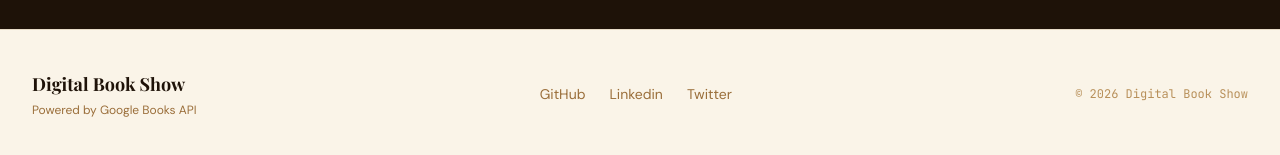
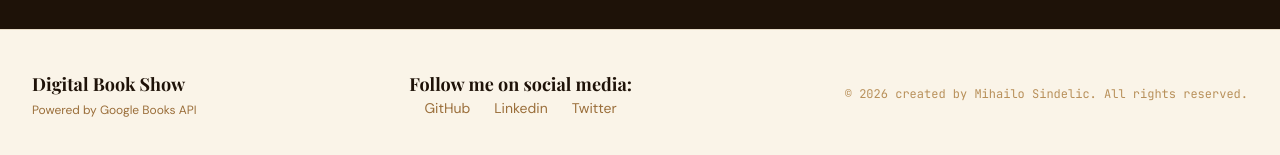
Before and after one commit to msindelic/digital_book_show, a React (Vite) app: page / in a window 1280 px wide. Shown: the part 948-1103 px from the top of the page. Built offline with nearby package versions, Linux system fonts and the light colour scheme; no server answers; a web font is replaced by a local one.

Commit message:
update footer component :white_check_mark:

```diff
--- a/src/components/Footer.tsx
+++ b/src/components/Footer.tsx
@@ -3,32 +3,42 @@ import { Link } from 'react-router-dom';
 
 export default function Footer() {
   return (
-    <footer className="border-t border-ink-100 bg-paper-100 mt-auto">
-      <div className="max-w-7xl mx-auto px-4 sm:px-6 lg:px-8 py-10">
-        <div className="flex flex-col md:flex-row items-center justify-between gap-6">
-          <div className="text-center md:text-left">
-            <p className="font-display font-bold text-ink-800 text-lg">Digital Book Show</p>
-            <p className="text-ink-400 text-xs mt-1 font-body">Powered by Google Books API</p>
+    <footer className='border-t border-ink-100 bg-paper-100 mt-auto'>
+      <div className='max-w-7xl mx-auto px-4 sm:px-6 lg:px-8 py-10'>
+        <div className='flex flex-col md:flex-row items-center justify-between gap-6'>
+          <div className='text-center md:text-left'>
+            <p className='font-display font-bold text-ink-800 text-lg'>
+              Digital Book Show
+            </p>
+            <p className='text-ink-400 text-xs mt-1 font-body'>
+              Powered by Google Books API
+            </p>
           </div>
-
-          <nav className="flex items-center gap-6">
+          <div className='flex flex-col items-center'>
+            <p className='font-display font-bold text-ink-800 text-lg flex'>
+              Follow me on social media:
+            </p>
+            <nav className='flex items-center gap-6'>
               {[
                 { to: 'https://github.com/msindelic', label: 'GitHub' },
-              { to: 'https://www.linkedin.com/in/msindelic84', label: 'Linkedin' },
+                {
+                  to: 'https://www.linkedin.com/in/msindelic84',
+                  label: 'Linkedin',
+                },
                 { to: 'https://x.com/mihailosindelic', label: 'Twitter' },
               ].map(({ to, label }) => (
                 <Link
                   key={to}
                   to={to}
-                className="text-sm text-ink-400 hover:text-ink-800 transition-colors font-body"
+                  className='text-sm text-ink-400 hover:text-ink-800 transition-colors font-body'
                 >
                   {label}
                 </Link>
               ))}
             </nav>
-
-          <p className="text-xs text-ink-300 font-mono">
-            © {new Date().getFullYear()} Digital Book Show
+          </div>
+          <p className='text-xs text-ink-300 font-mono'>
+            © {new Date().getFullYear()} created by Mihailo Sindelic. All rights reserved.
           </p>
         </div>
       </div>
```
Lines whose indentation alone changed are shown as unchanged.
